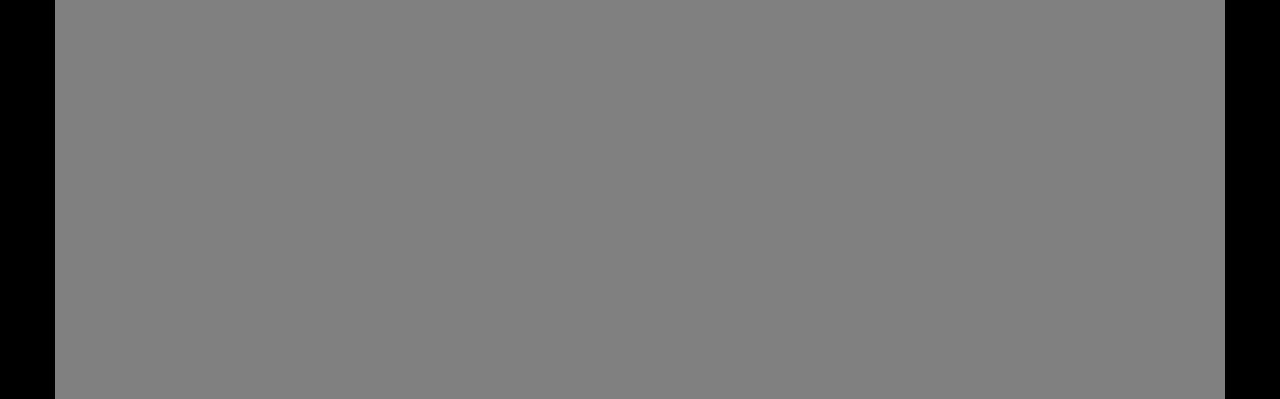
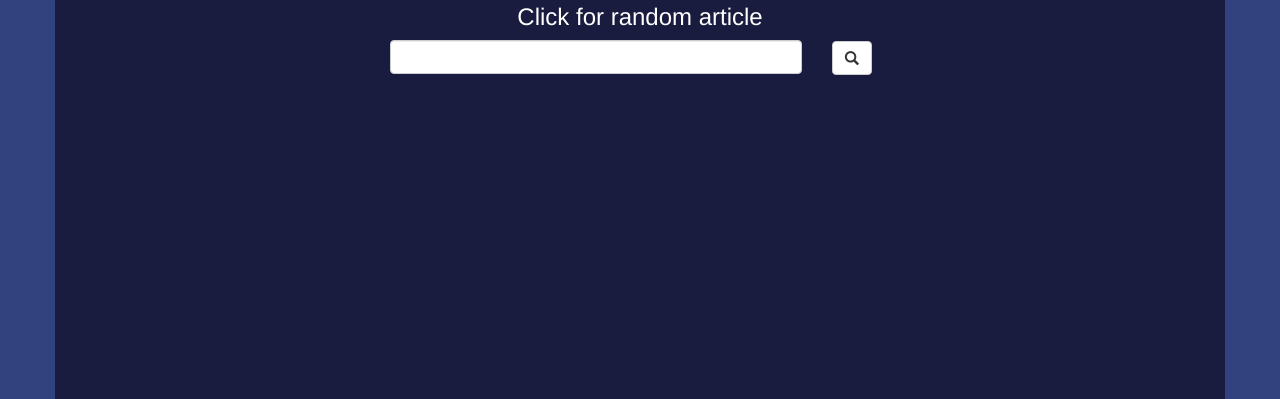
Before and after one commit to jujubeee314/freeCodeCamp_WikipediaViewer, a plain HTML site: page index.html in a window 1280 px wide. Shown: the part 401-800 px from the top of the page. Drawn offline with nearby package versions, Linux system fonts and the light colour scheme.

Commit message:
worked on layout and style.css

```diff
--- a/css/style.css
+++ b/css/style.css
@@ -1,10 +1,20 @@
 html, body {
   height: 100%;
-  background-color: black;
+  background-color: rgb(49, 66, 126);
+  color: white;
+}
+
+.parent {
+  display: table;
+}
+
+.child {
+  display: table-cell;
+  vertical-align: middle;
 }
 
 .container {
-  background-color: gray;
+  background-color: rgb(25, 28, 62);
   height:100%;
 }
 
--- a/index.html
+++ b/index.html
@@ -15,15 +15,15 @@
   </head>
   <body>
 
-    <div class="container">
-      <div class="wikipediaApp">
+    <div class="container parent">
+      <div class="wikipediaApp child">
         <h1 class="text-center">Juju Wikipedia Viewer</h1>
         <h3 class="text-center"><a href="#" target="_blank" id="randomArticle">Click for random article</a></h3>
         <div class="row">
-          <div class="col-md-10">
+          <div class="col-sm-10">
             <input type="search" class="form-control" id="searchArticle" name="name" value="">
           </div>
-          <div class="col-md-2">
+          <div class="col-sm-2">
             <span class="btn btn-default glyphicon glyphicon-search" aria-hidden="true"></span>
           </div>
         </div>
```
